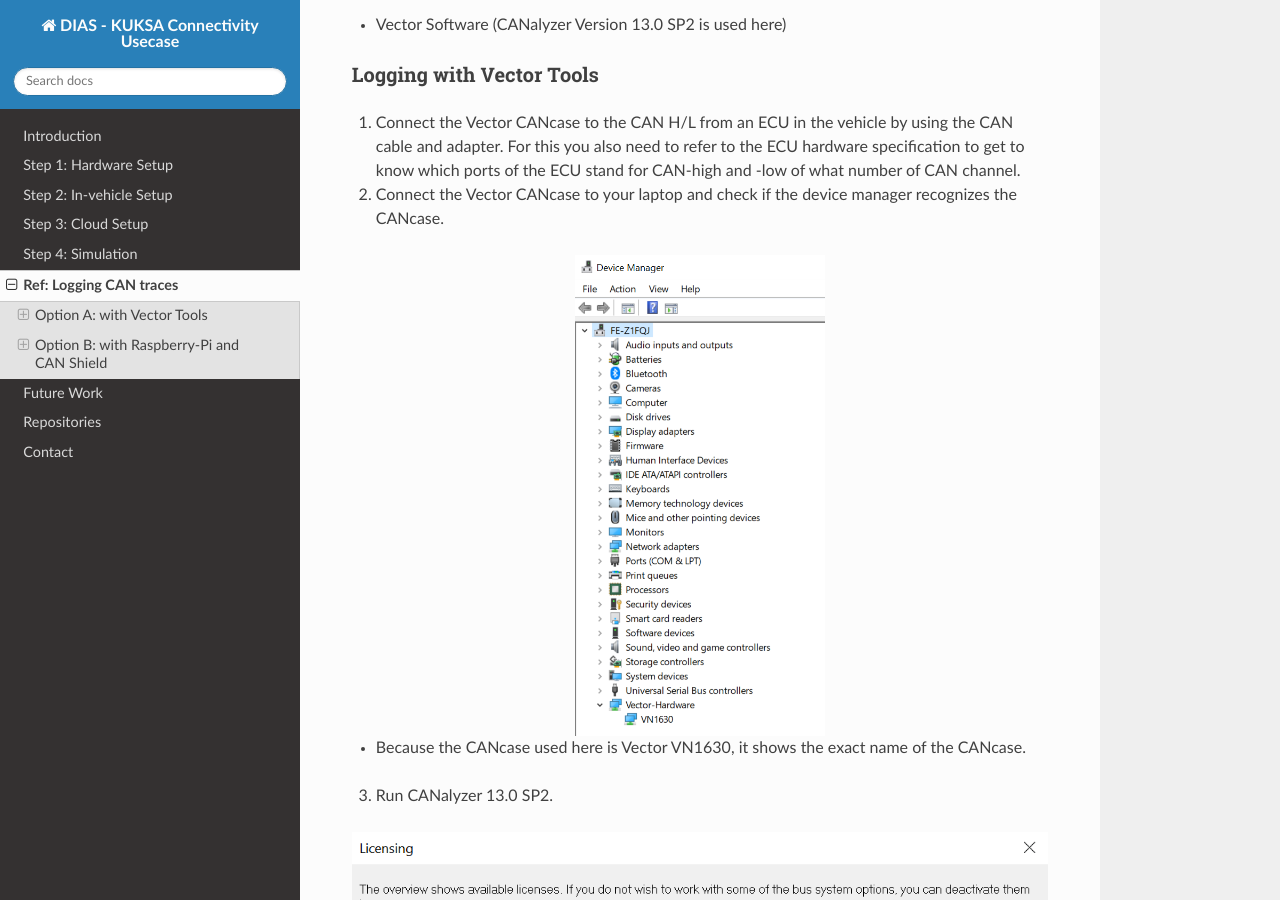
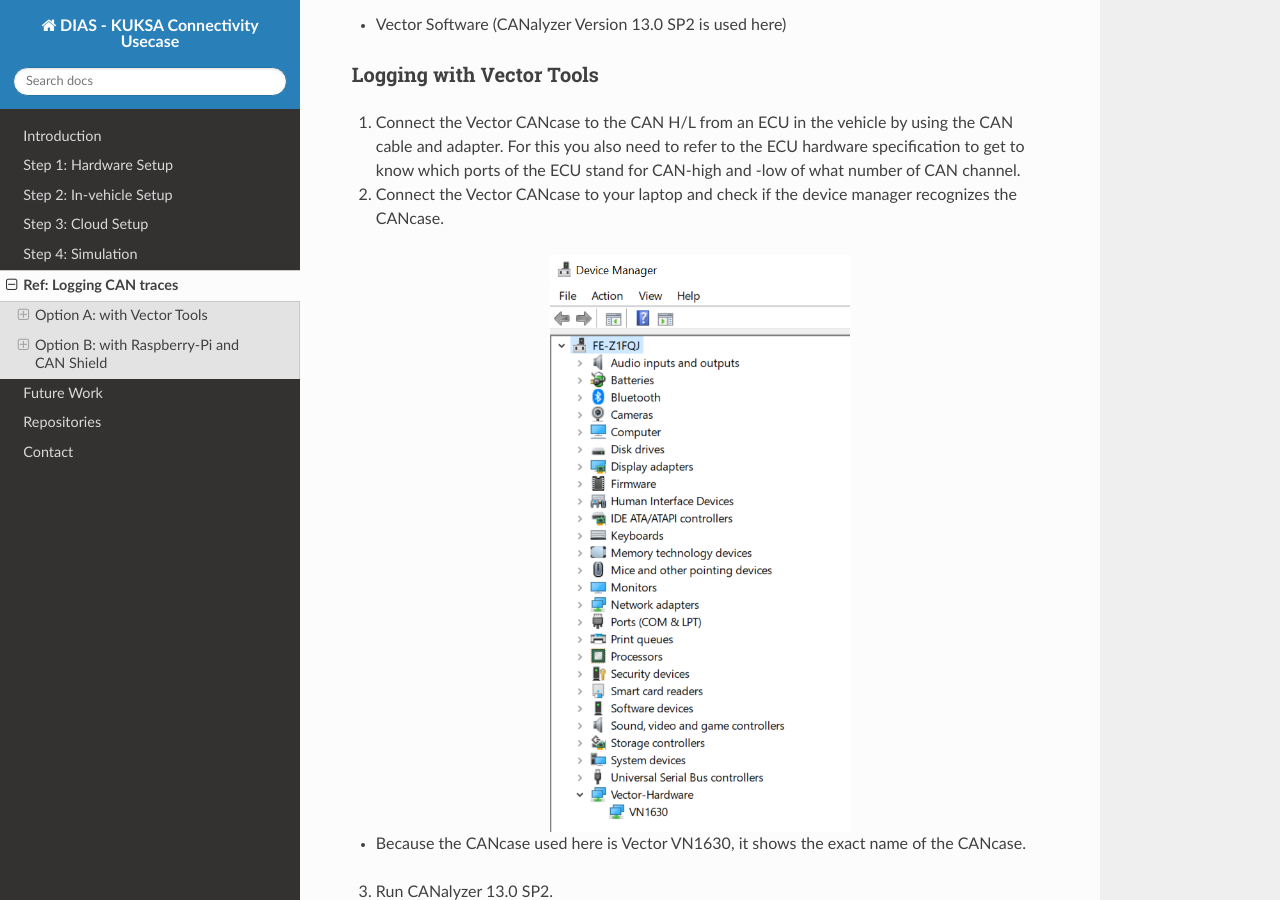
Before and after one commit to junh-ki/dias_kuksa_doc, a Sphinx documentation site: the page built from docs/source/contents/traces.rst, in a window 1280 px wide and 900 px high, scrolled down 713 px. Built offline with Sphinx 7.4.7 and the Read the Docs theme 2.0.0, drawn with Linux system fonts in a browser that asks for light colours; formulas are drawn with MathJax 3.

Commit message:
size change

```diff
--- a/docs/source/contents/traces.rst
+++ b/docs/source/contents/traces.rst
@@ -38,7 +38,7 @@
 2. Connect the Vector CANcase to your laptop and check if the device manager recognizes the CANcase.
 
 .. figure:: /_images/canalyzer/0-device_manager.PNG
-    :width: 250
+    :width: 300
     :align: center
 
 * Because the CANcase used here is Vector VN1630, it shows the exact name of the CANcase.
@@ -78,13 +78,13 @@
 7. To enable the logging function, find the "Logging" box on the right hand side of the configuration tap and double-click the small node on the left.
 
 .. figure:: /_images/canalyzer/6-logging.PNG
-    :width: 250
+    :width: 300
     :align: center
 
 * Confirm that the "Logging" box is enabled as the capture below.
 
 .. figure:: /_images/canalyzer/7-logging.PNG
-    :width: 250
+    :width: 300
     :align: center
 
 8. To change the destination folder or the result file format, double-click the folder-shaped icon on the right and set them as you prefer.
```
